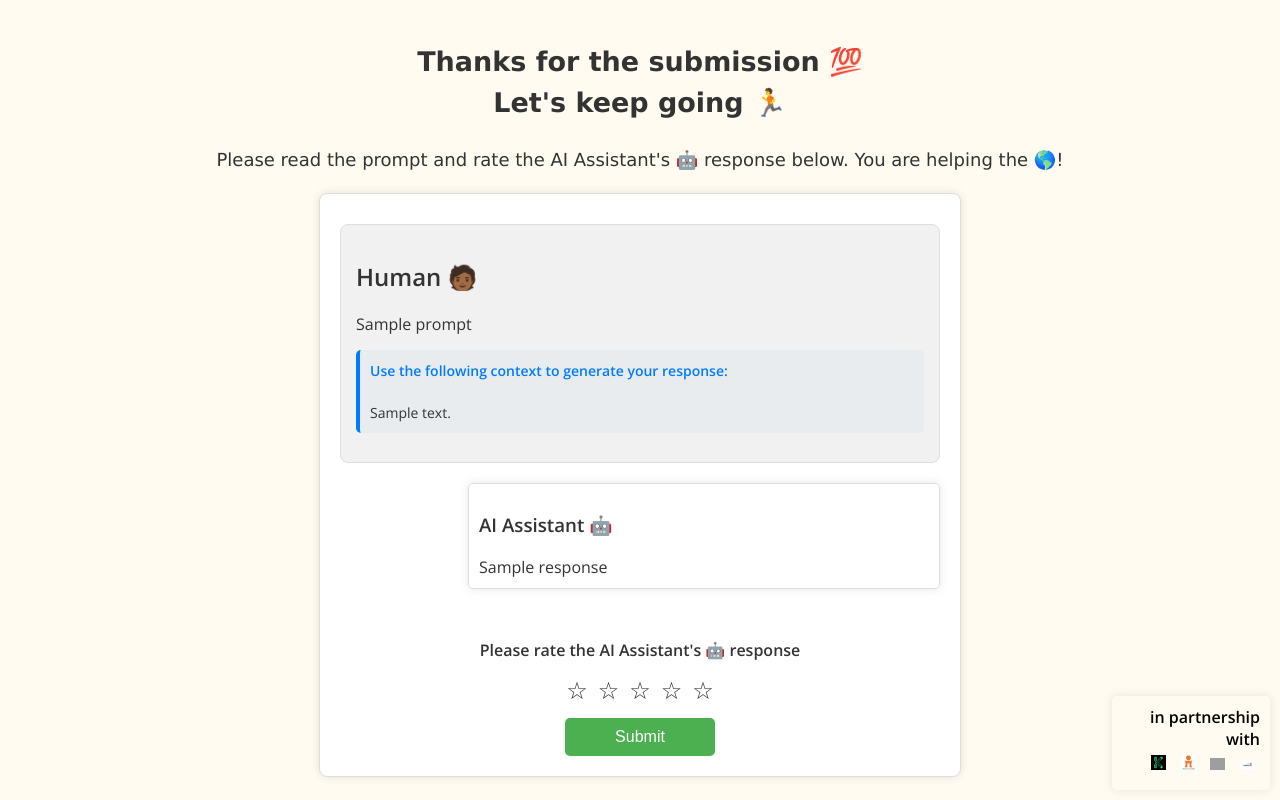
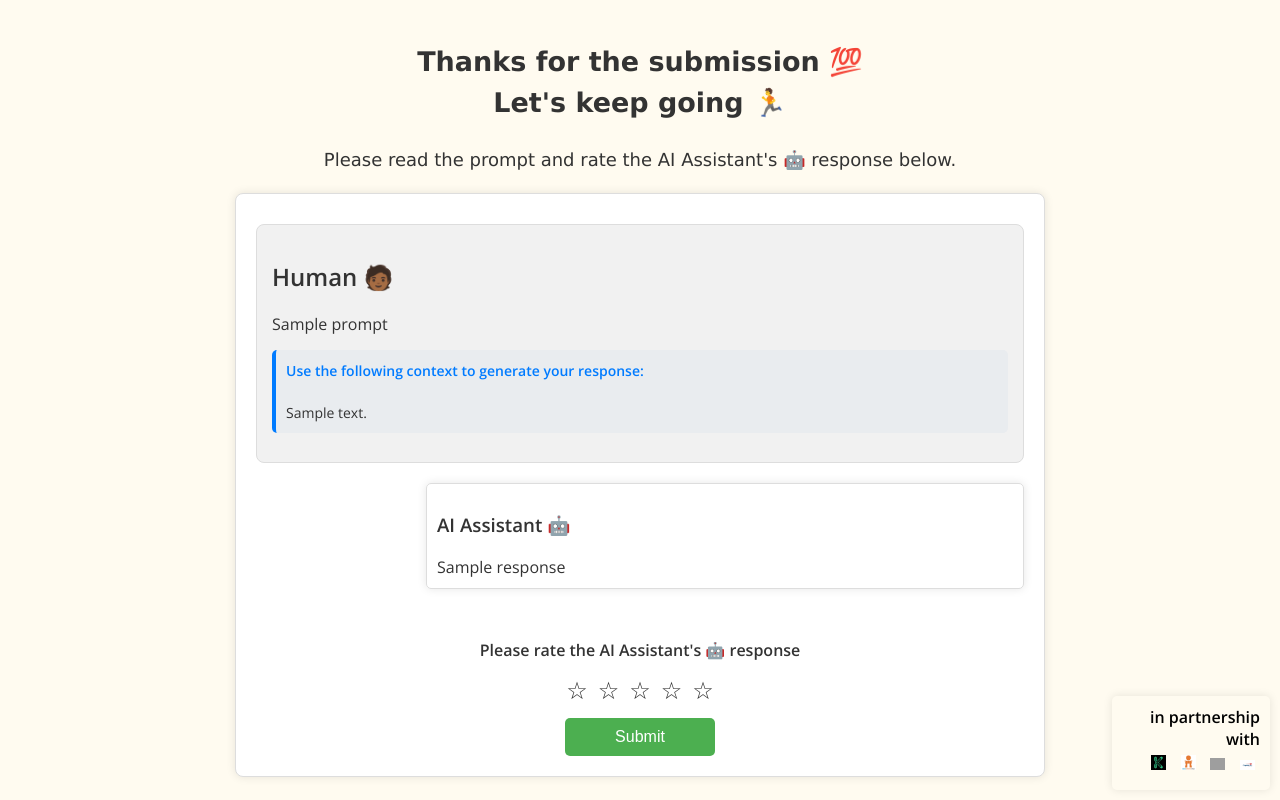
Before and after one commit to open-llm-initiative/llm-challenge, a Flask app: template templates/submission.html in a window 1280 px wide. Run offline with Flask 3, Linux system fonts and the light colour scheme; the template is opened without the code that fills it: most values are stand-ins (such as "Sample title", 1, 10 or a date in 2020); grey boxes are pictures that could not be loaded.

Commit message:
fixed the styling as per user feedback

```diff
--- a/static/web/challenge.css
+++ b/static/web/challenge.css
@@ -21,7 +21,7 @@ body {
     padding: 20px;
     border-radius: 8px;
     box-shadow: 0 0 10px rgba(0, 0, 0, 0.1);
-    max-width: 600px;
+    max-width: 48rem;
     width: 100%;
     border: 1px solid #ddd;
     display: flex;
--- a/templates/submission.html
+++ b/templates/submission.html
@@ -1,7 +1,7 @@
 {% extends "base.html" %}
 {% block content %}
     <div class="header">
-       <h2>Thanks for the submission 💯 <br> Let's keep going 🏃 </h2>Please read the prompt and rate the AI Assistant's 🤖 response below. You are helping the 🌎!<br>
+       <h2>Thanks for the submission 💯 <br> Let's keep going 🏃 </h2>Please read the prompt and rate the AI Assistant's 🤖 response below.<br>
     </div>
     {% include 'chat_container.html' %}
 {% endblock %}
```
